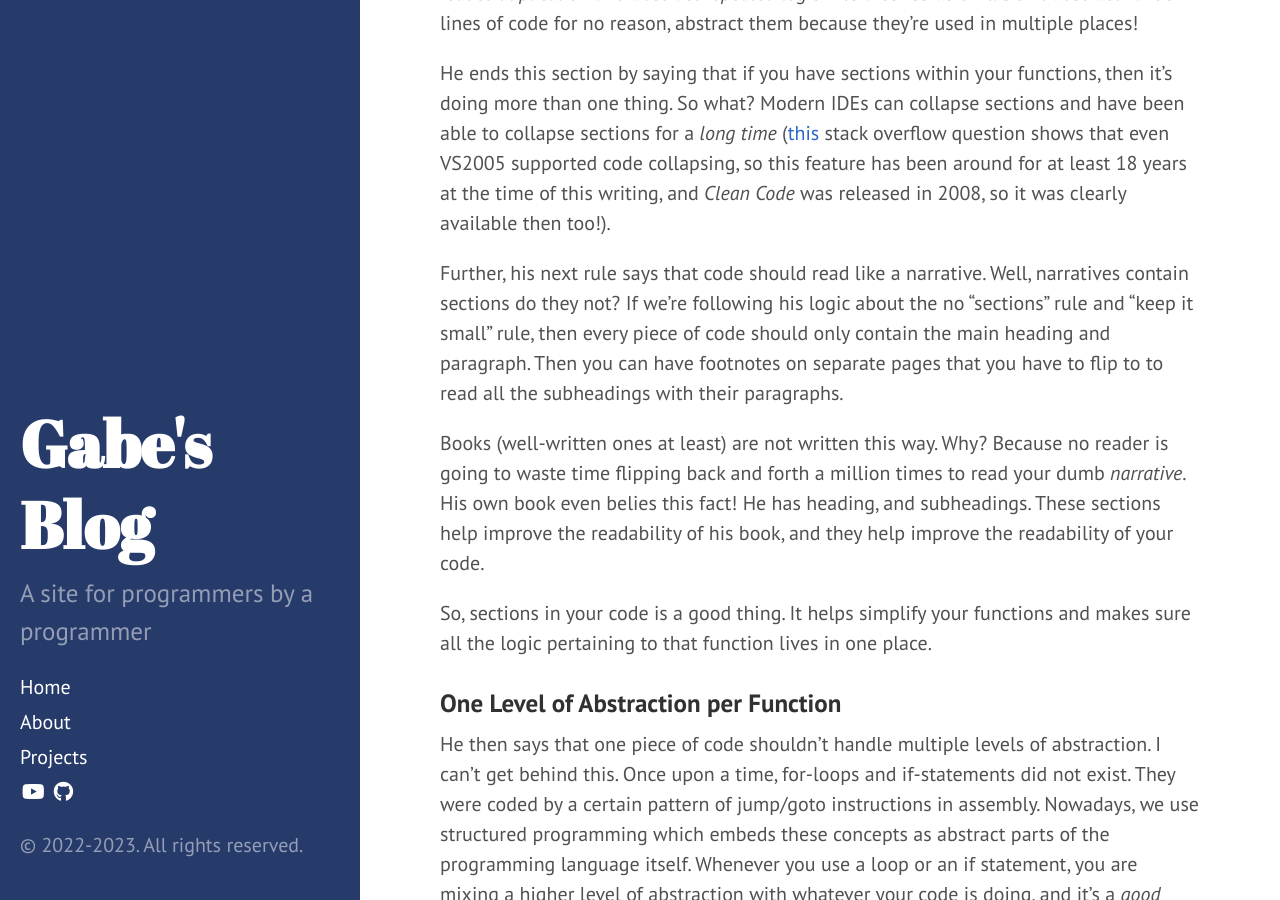
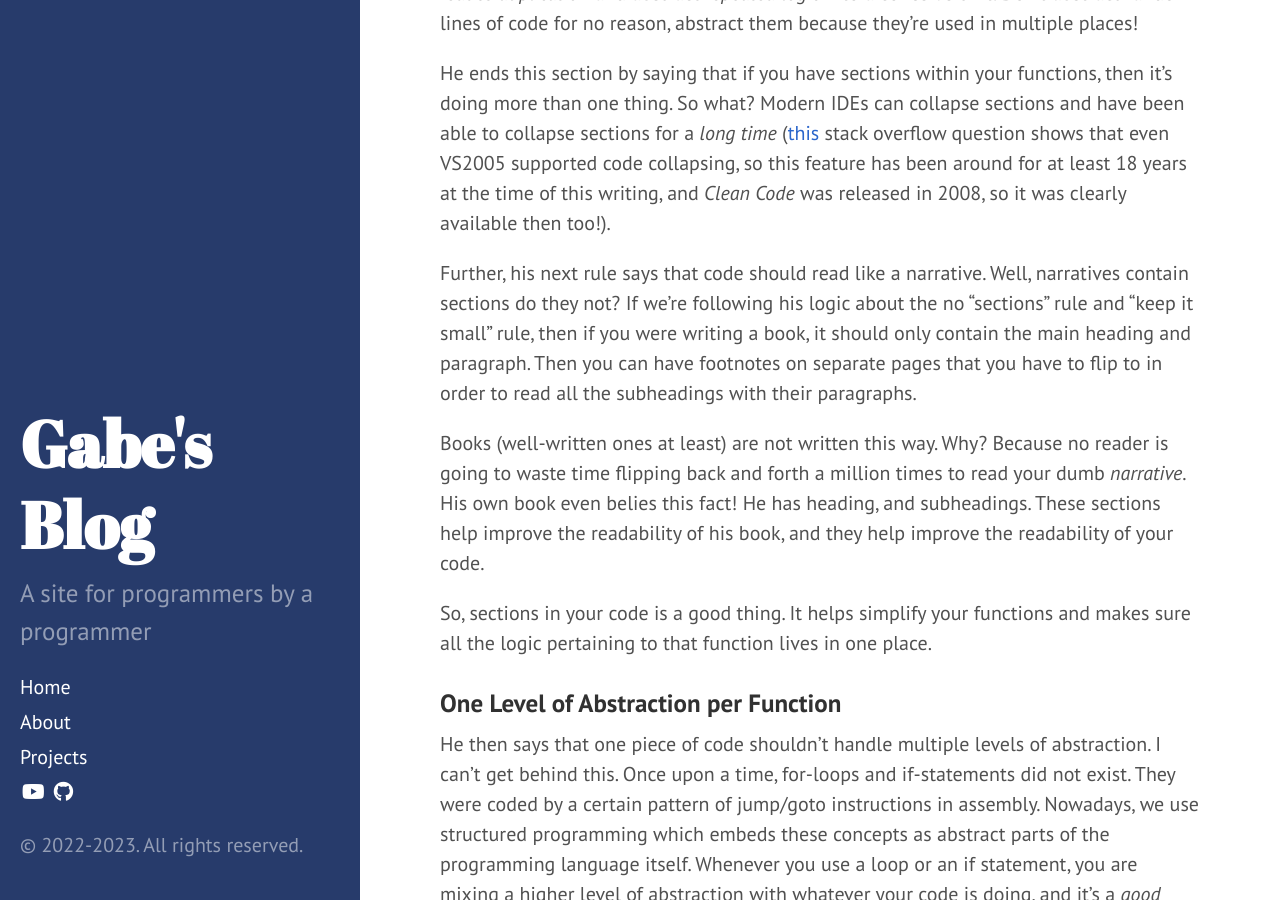
Before and after one commit to ambrosiogabe/ambrosiogabe.github.io, a Jekyll site: the page built from _posts/2023-02-02-a-review-of-clean-code.md, in a window 1280 px wide and 900 px high, scrolled down 12399 px. Built offline with Jekyll 4.4.1, drawn with Linux system fonts in a browser that asks for light colours; nearby versions of some CDN libraries.

Commit message:
Fix clarity in article

```diff
--- a/_posts/2023-02-02-a-review-of-clean-code.md
+++ b/_posts/2023-02-02-a-review-of-clean-code.md
@@ -364,7 +364,7 @@ Bob kind of covers this as well by mentioning that it's really hard to determine
 
 He ends this section by saying that if you have sections within your functions, then it's doing more than one thing. So what? Modern IDEs can collapse sections and have been able to collapse sections for a _long time_ ([this](https://stackoverflow.com/questions/2828065/how-do-i-expand-all-collapsed-code-regions-in-vs2005) stack overflow question shows that even VS2005 supported code collapsing, so this feature has been around for at least 18 years at the time of this writing, and _Clean Code_ was released in 2008, so it was clearly available then too!).
 
-Further, his next rule says that code should read like a narrative. Well, narratives contain sections do they not? If we're following his logic about the no "sections" rule and "keep it small" rule, then every piece of code should only contain the main heading and paragraph. Then you can have footnotes on separate pages that you have to flip to to read all the subheadings with their paragraphs.
+Further, his next rule says that code should read like a narrative. Well, narratives contain sections do they not? If we're following his logic about the no "sections" rule and "keep it small" rule, then if you were writing a book, it should only contain the main heading and paragraph. Then you can have footnotes on separate pages that you have to flip to in order to read all the subheadings with their paragraphs.
 
 Books (well-written ones at least) are not written this way. Why? Because no reader is going to waste time flipping back and forth a million times to read your dumb _narrative_. His own book even belies this fact! He has heading, and subheadings. These sections help improve the readability of his book, and they help improve the readability of your code.
 
```
